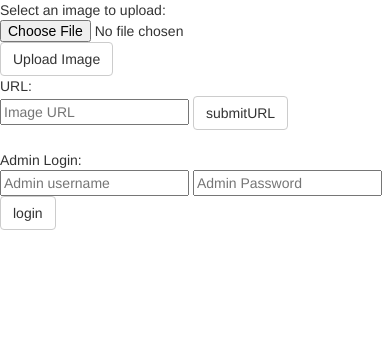
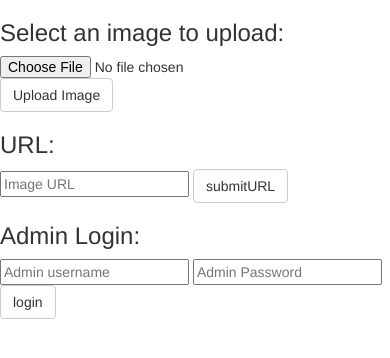
Before and after one commit to theFeez/memeBank, a website: page views/index.html in a window 390 px wide. Drawn offline with nearby package versions, Linux system fonts and the light colour scheme; no server answers.

Commit message:
adding responsiveness

```diff
--- a/views/index.html
+++ b/views/index.html
@@ -13,14 +13,17 @@
 
 
 
-
+<div class="container">
+  <div class="row">
   <form action="/upload" method="POST" enctype="multipart/form-data">
-  Select an image to upload:
+  <h3>Select an image to upload:</h3>
   <input type="file" name="image">
   <input type="submit" value="Upload Image" class="btn btn-default">
 </form>
+</div>
 
-  URL:
+<div class="row">
+  <h3>URL:</h3>
  <form action='/url' method='POST'>
     <input id='butt' type='text' name='imageURL' placeholder='Image URL'>
 
@@ -28,13 +31,16 @@
 
     <input type='submit' value='submitURL' class="btn btn-default">
     </form>
-    <br>
-        Admin Login:
+  </div>
+  <div class="row">
+        <h3>Admin Login:</h3>
     <form action='/login' method='POST'>
     <input id='username' type='username' name='user' placeholder='Admin username'>
     <input id='password' type='password' name='pass' placeholder='Admin Password'>
     <input type='submit' value='login' class="btn btn-default">
     </form>
+  </div>
+  </div>
     <div class="container" id="picList">
 
     </div>
--- a/views/index.js
+++ b/views/index.js
@@ -7,25 +7,24 @@ var login;
 
 
 function refreshPics(){
-    console.log('ran it');
     $.get('/loadPics',function(data){
 
         console.log(data);
         var counter = 0;
         for(var i in data){
-            console.log(data[i].url);
-            console.log(counter);
             if(counter == 0){
               pics = pics + '<div class="row">';
             }
 
-            pics = pics + '<div class="col-md-4 col-xs-4 col-sm-4"><img src=\''+data[i].url+'\'class="img-responsive img-grid"> </img></div>';
+            pics = pics + '<div class="col-md-4 col-xs-12 col-sm-6"><img src=\''+data[i].url+'\'class="img-responsive img-grid"> </img></div>';
 
             if(counter == 2){
               pics = pics + '</div>';
               counter = 0;
             }
-            counter++;
+            else{
+              counter++;
+            }
         }
         if(counter > 2){
           pics = pics + '</div>';
```
